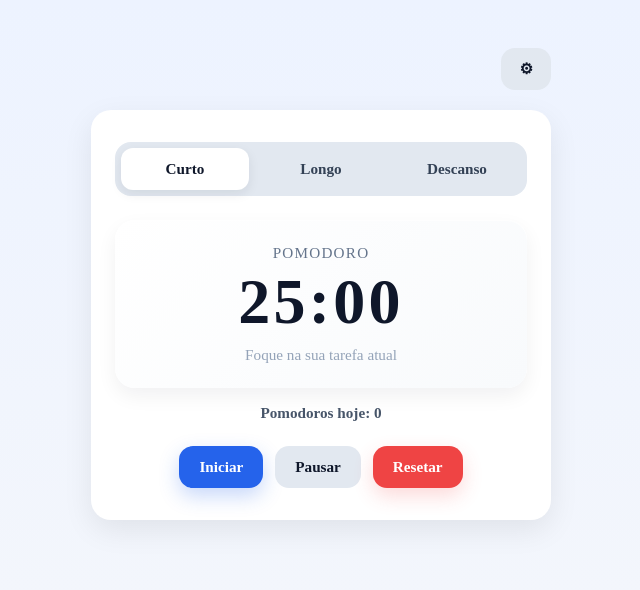
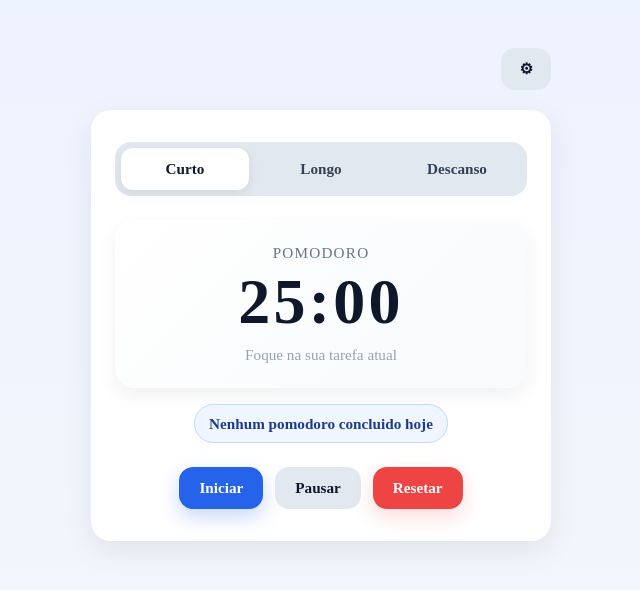
Before and after one commit to LuizOtavioTG/pomodoro-timer, an Angular app in the folder frontend/pomodoro-frontend/: page / in a window 1280 px wide. Shown: the top 590 px of the page, without its empty margins (319-959 px from the left). Built offline with nearby package versions, Linux system fonts and the light colour scheme.

Commit message:
feat: polish daily pomodoro progress message

```diff
--- a/frontend/pomodoro-frontend/src/app/pomodoro-container/pomodoro-container.html
+++ b/frontend/pomodoro-frontend/src/app/pomodoro-container/pomodoro-container.html
@@ -19,7 +19,7 @@
       [formattedTime]="pomodoroTimer.formattedTime"
     ></app-timer-display>
     <p class="daily-pomodoro-count" aria-live="polite">
-      Pomodoros hoje: {{ pomodoroTimer.completedPomodorosToday }}
+      {{ dailyPomodoroProgressMessage }}
     </p>
     <app-timer-controls
       (startClicked)="pomodoroTimer.start()"
--- a/frontend/pomodoro-frontend/src/app/pomodoro-container/pomodoro-container.scss
+++ b/frontend/pomodoro-frontend/src/app/pomodoro-container/pomodoro-container.scss
@@ -36,9 +36,15 @@
 
 .daily-pomodoro-count {
   margin: -8px 0 0;
-  color: #475569;
+  border: 1px solid #bfdbfe;
+  border-radius: 999px;
+  background: #eff6ff;
+  color: #1e3a8a;
   font-size: 0.95rem;
   font-weight: 600;
+  line-height: 1.4;
+  padding: 8px 14px;
+  text-align: center;
 }
 
 .settings-button,
--- a/frontend/pomodoro-frontend/src/app/pomodoro-container/pomodoro-container.ts
+++ b/frontend/pomodoro-frontend/src/app/pomodoro-container/pomodoro-container.ts
@@ -31,6 +31,20 @@ export class PomodoroContainer {
   settingsForm: PomodoroSettings = this.createSettingsSnapshot();
 
   constructor(public pomodoroTimer: PomodoroTimerService) {}
+
+  get dailyPomodoroProgressMessage(): string {
+    const completedPomodoros = this.pomodoroTimer.completedPomodorosToday;
+
+    if (completedPomodoros === 0) {
+      return 'Nenhum pomodoro concluido hoje';
+    }
+
+    if (completedPomodoros === 1) {
+      return '1 pomodoro concluido hoje';
+    }
+
+    return `${completedPomodoros} pomodoros concluidos hoje`;
+  }
 
   onSessionSelected(sessionType: PomodoroSessionType): void {
     this.pomodoroTimer.selectSession(sessionType);
```
Also changed, not shown: 1 other file (tests, documents, lock files or other folders).
